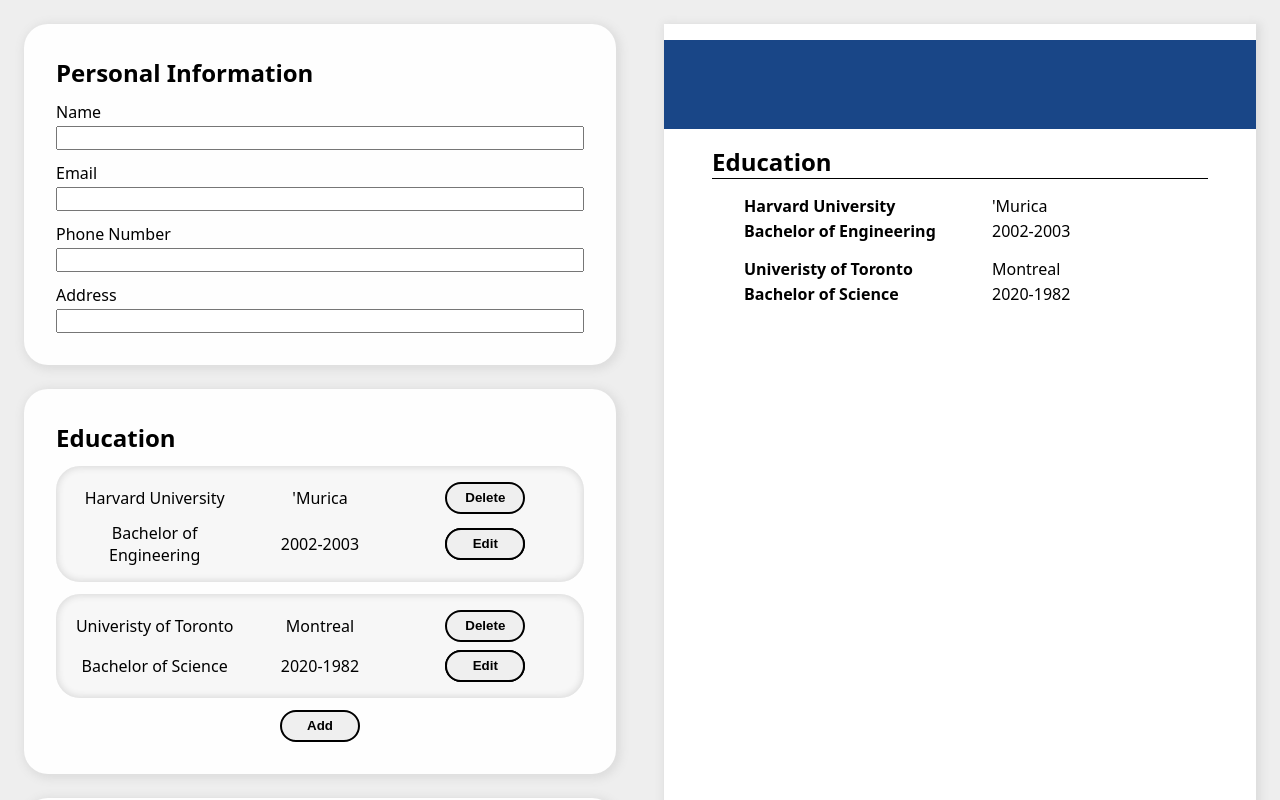
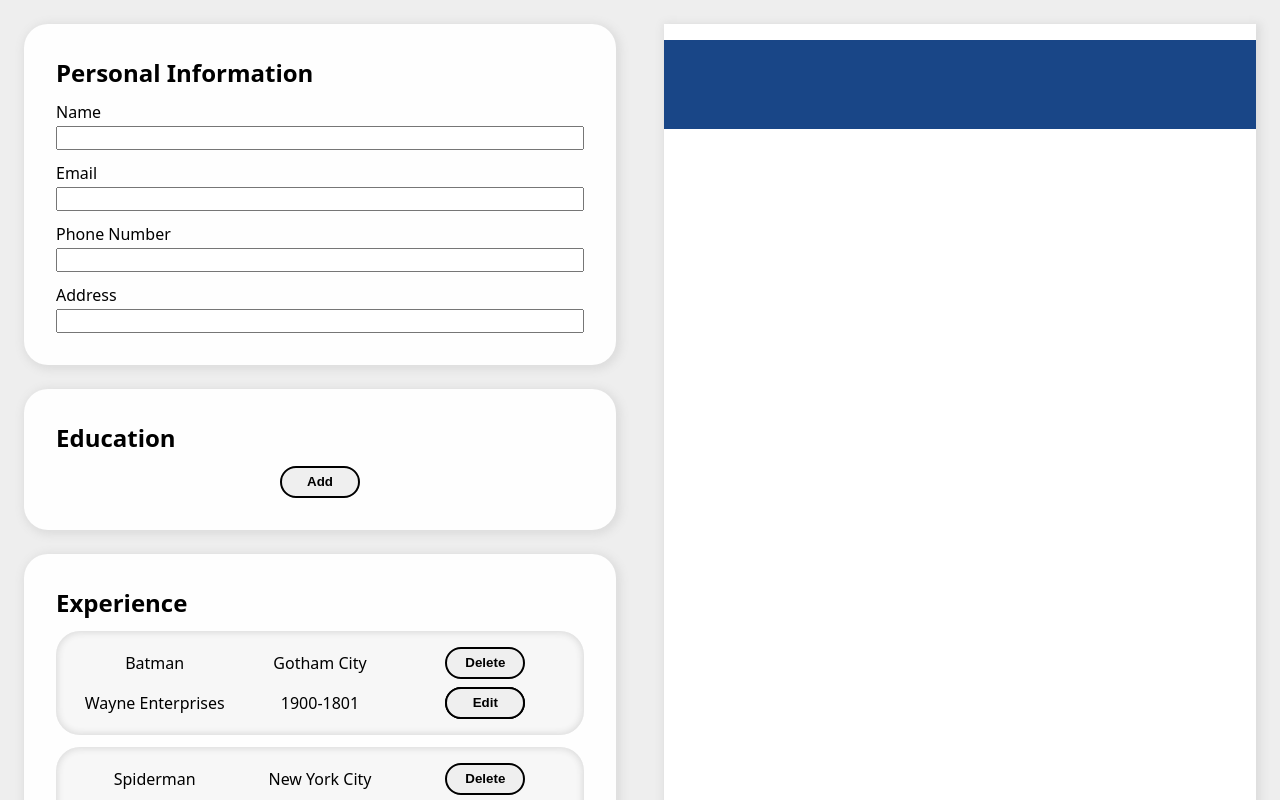
Before and after one commit to Haris-199/cv-project, a React (Vite) app: page / in a window 1280 px wide. Shown: the top 800 px of the page. Built offline with nearby package versions, Linux system fonts and the light colour scheme.

Commit message:
Create experience form

```diff
--- a/src/App.jsx
+++ b/src/App.jsx
@@ -10,30 +10,23 @@
       number: "",
       address: "",
     },
-    education: [
+    education: [],
+    experience: [
       {
-        school: "Harvard University",
-        degree: "Bachelor of Engineering",
-        location: "'Murica",
-        start: "2002",
-        end: "2003",
+        title: "Batman",
+        company: "Wayne Enterprises",
+        location: "Gotham City",
+        start: "1900",
+        end: "1801",
+        description: ["Saved people.", "Helped people."],
       },
       {
-        school: "Univeristy of Toronto",
-        degree: "Bachelor of Science",
-        location: "Montreal",
+        title: "Spiderman",
+        company: "n/a",
+        location: "New York City",
         start: "2020",
-        end: "1982",
-      },
-    ],
-    experience: [
-      {
-        title: "",
-        company: "",
-        location: "",
-        start: "",
-        end: "",
-        description: [],
+        end: "2021",
+        description: ["Did a lot of cool hardwork such as saving people.", "Did stuff."],
       },
     ],
   });
--- /dev/null
+++ b/src/components/ExperienceTab.jsx
@@ -0,0 +1,209 @@
+import { useState } from "react";
+import CancelButton from "./CancelButton";
+import SaveButton from "./SaveButton";
+
+export default function ExperienceTab({ info, handleChange }) {
+  const [experienceEdit, setExperienceEdit] = useState(-1);
+  const [experience, setExperience] = useState({
+    title: "",
+    company: "",
+    location: "",
+    start: "",
+    end: "",
+    description: [],
+  });
+  const [points, setPoints] = useState([]);
+  const [point, setPoint] = useState("");
+
+  function cloneInfo() {
+    const newObj = { ...info };
+    newObj.personal = { ...info.personal };
+    newObj.education = [...info.education];
+    newObj.experience = [...info.experience];
+    for (let i = 0; i < info.experience.length; i++) {
+      newObj.experience[i].description = [...info.experience[i].description];
+    }
+    return newObj;
+  }
+
+  return (
+    <div className="experience">
+      <h2>Experience</h2>
+      {experienceEdit > -1 ? (
+        <>
+          <label htmlFor="title">Job Title</label>
+          <input
+            type="text"
+            name="title"
+            id="title"
+            value={experience.title}
+            onChange={(e) => {
+              setExperience({
+                ...experience,
+                description: [...experience.description],
+                title: e.target.value,
+              });
+            }}
+          />
+
+          <label htmlFor="company">Company</label>
+          <input
+            type="text"
+            name="company"
+            id="company"
+            value={experience.company}
+            onChange={(e) => {
+              setExperience({
+                ...experience,
+                description: [...experience.description],
+                company: e.target.value,
+              });
+            }}
+          />
+
+          <label htmlFor="job-location">Location</label>
+          <input
+            type="text"
+            name="job-location"
+            id="job-location"
+            value={experience.location}
+            onChange={(e) => {
+              setExperience({
+                ...experience,
+                description: [...experience.description],
+                location: e.target.value,
+              });
+            }}
+          />
+
+          <label htmlFor="job-start">Start</label>
+          <input
+            type="text"
+            name="job-start"
+            id="job-start"
+            value={experience.start}
+            onChange={(e) => {
+              setExperience({
+                ...experience,
+                description: [...experience.description],
+                start: e.target.value,
+              });
+            }}
+          />
+
+          <label htmlFor="job-end">End</label>
+          <input
+            type="text"
+            name="job-end"
+            id="job-end"
+            value={experience.end}
+            onChange={(e) => {
+              setExperience({
+                ...experience,
+                description: [...experience.description],
+                end: e.target.value,
+              });
+            }}
+          />
+
+          <label htmlFor="point">Description</label>
+          <input
+            type="text"
+            name="point"
+            id="point"
+            value={point}
+            onChange={(e) => setPoint(e.target.value)}
+          />
+          <button
+            type="button"
+            onClick={() => {
+              setPoints([...points, point]);
+              setPoint("");
+            }}
+          >
+            Add Point
+          </button>
+          <ul>
+            {points.map((pnt) => (
+              <li key={pnt}>
+                {pnt}
+                <button
+                  type="button"
+                  onClick={() => setPoints(points.filter((p) => p !== pnt))}
+                >
+                  Delete
+                </button>
+              </li>
+            ))}
+          </ul>
+
+          <CancelButton />
+          <SaveButton
+            onClick={() => {
+              const newObj = cloneInfo();
+              newObj.experience[experienceEdit] = {
+                ...experience,
+                description: [...experience.description],
+              };
+              handleChange(newObj);
+              setExperienceEdit(-1);
+            }}
+          />
+        </>
+      ) : (
+        <>
+          {info.experience.map((obj) => (
+            <div key={obj.title + obj.company} className="edu-item-preview">
+              <button
+                type="button"
+                className="del-btn"
+                onClick={() => {
+                  const newObj = cloneInfo();
+                  newObj.experience = newObj.experience.filter(
+                    (exp) => exp.title + exp.company !== obj.title + obj.company
+                  );
+                  handleChange(newObj);
+                }}
+              >
+                Delete
+              </button>
+              <p className="school">{obj.title}</p>
+              <p className="location">{obj.location}</p>
+              <p className="degree">{obj.company}</p>
+              <p className="length">
+                {obj.start}-{obj.end}
+              </p>
+              <button type="button" className="edit-btn">
+                Edit
+              </button>
+              <button
+                type="button"
+                className="edit-btn"
+                onClick={() => {
+                  const i = info.experience.findIndex(
+                    (exp) => exp.title + exp.company === obj.title + obj.company
+                  );
+                  setExperience({
+                    ...info.experience[i],
+                    description: [...info.experience[i].description],
+                  });
+                  setExperienceEdit(i);
+                  setPoints([...info.experience[i].description]);
+                }}
+              >
+                Edit
+              </button>
+            </div>
+          ))}
+          <button
+            type="button"
+            className="add-btn"
+            onClick={() => setExperienceEdit(info.experience.length)}
+          >
+            Add
+          </button>
+        </>
+      )}
+    </div>
+  );
+}
--- a/src/components/Form.jsx
+++ b/src/components/Form.jsx
@@ -1,6 +1,7 @@
 import { useState } from "react";
 import CancelButton from "./CancelButton";
 import SaveButton from "./SaveButton";
+import ExperienceTab from "./ExperienceTab";
 import "../styles/form.css";
 
 export default function Form({ info, handleChange }) {
@@ -205,9 +206,7 @@
           )}
         </div>
 
-        <div className="experience">
-          <h2>Experience</h2>
-        </div>
+        <ExperienceTab info={info} handleChange={handleChange}/>
       </form>
     </div>
   );
--- a/src/styles/form.css
+++ b/src/styles/form.css
@@ -15,6 +15,34 @@
   text-wrap: wrap;
 }
 
+button {
+  justify-self: center;
+  width: 5rem;
+  height: 2rem;
+  border-radius: 1rem;
+  border-style: solid;
+  font-weight: bold;
+}
+button:hover {
+  cursor: pointer;
+  opacity: 0.6;
+}
+
+.cancel {
+  margin-top: 0.75rem;
+  background-color: #ffdfdf;
+  border: 2px solid red;
+}
+.save {
+  margin-top: 0.75rem;
+  background-color: #dfffdf;
+  border: 2px solid green;
+}
+
+.form h2 {
+  grid-column: 1 / -1;
+}
+
 .personal {
   display: grid;
   grid-template-columns: 1fr;
@@ -28,18 +56,6 @@
   display: grid;
   grid-template-columns: 1fr 1fr;
   column-gap: 2rem;
-}
-.education button {
-  justify-self: center;
-  width: 5rem;
-  height: 2rem;
-  border-radius: 1rem;
-  border-style: solid;
-  font-weight: bold;
-}
-.education button:hover {
-  cursor: pointer;
-  opacity: 0.6;
 }
 .edu-item-preview {
   grid-column: 1 / -1;
@@ -81,9 +97,7 @@
     grid-template-areas: "school school" "location location" "degree degree" "length length" "delete edit";
   }
 }
-.education h2 {
-  grid-column: 1 / -1;
-}
+
 .education label {
   margin-top: 0.75rem;
   margin-bottom: 0.2rem;
@@ -107,13 +121,15 @@
   grid-area: 8 / 2 / 9 / 3;
 }
 
-.cancel {
+.experience {
+  display: grid;
+  grid-template-columns: 1fr 1fr;
+}
+.experience label,
+.experience input {
+  grid-column: 1 / -1;
+}
+.experience label {
   margin-top: 0.75rem;
-  background-color: #ffdfdf;
-  border: 2px solid red;
+  margin-bottom: 0.2rem;
 }
-.save {
-  margin-top: 0.75rem;
-  background-color: #dfffdf;
-  border: 2px solid green;
-}
```
